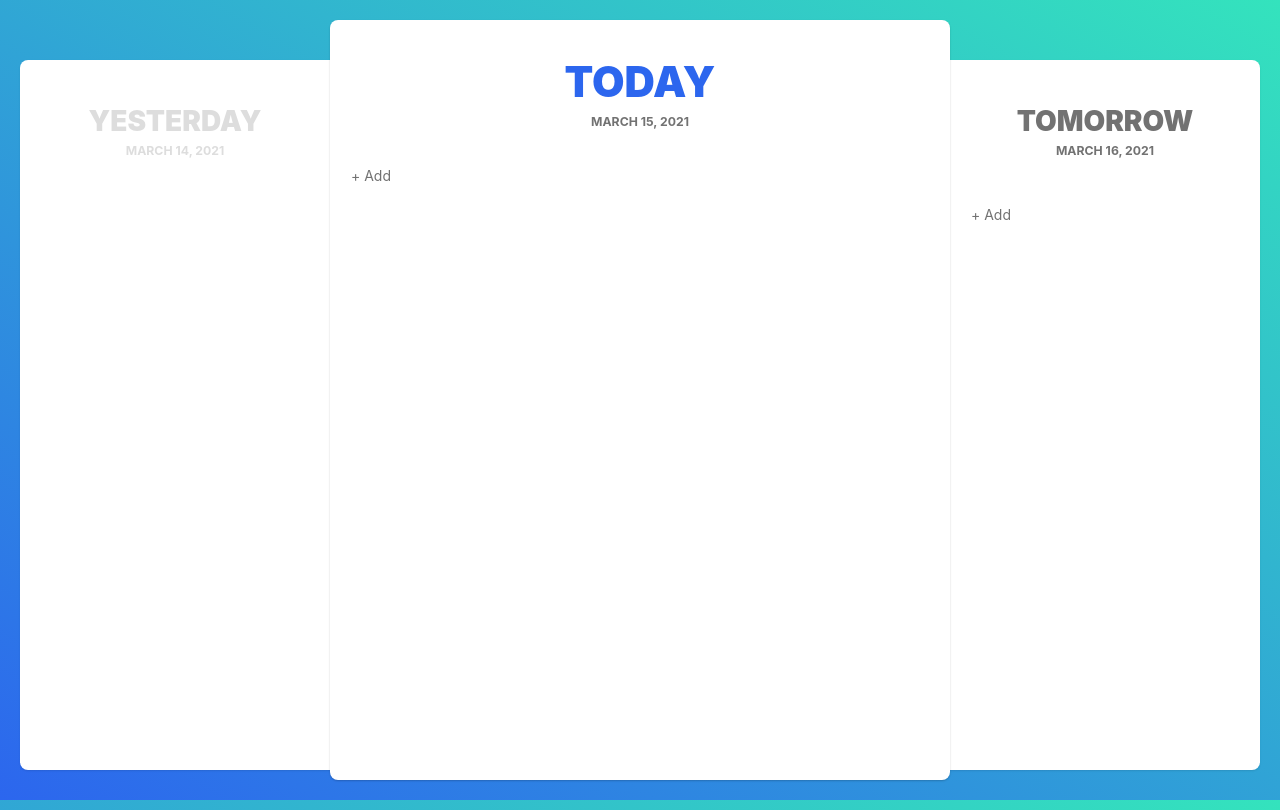
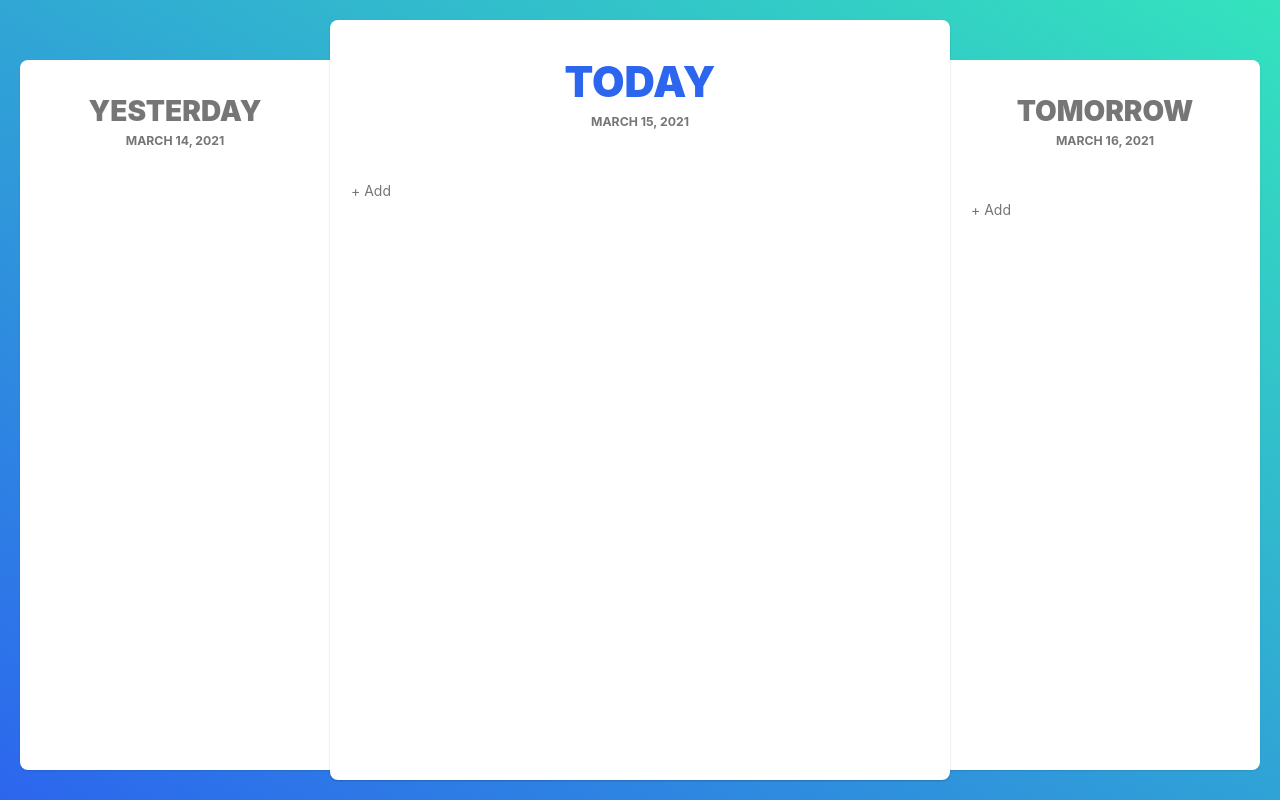
Before and after one commit to philbuchanan/Oggi-Source, a React (Create React App) app: page / in a window 1280 px wide. Built offline with nearby package versions, Linux system fonts and the light colour scheme.

Commit message:
Adjusted to do colors for accessibility

```diff
--- a/src/components/day/index.scss
+++ b/src/components/day/index.scss
@@ -7,13 +7,6 @@
 	&:not(.is-today) {
 		margin-top: 40px;
 		margin-bottom: 10px;
-	}
-
-	&.is-today,
-	&.is-future {
-		.c-day__date {
-			color: #727272;
-		}
 	}
 
 	&.is-today {
@@ -28,14 +21,21 @@
 		}
 	}
 
+	&.is-past,
+	&.is-future {
+		color: #767676;
+
+		.c-day__list {
+			height: calc(100% - 105px);
+		}
+	}
+
 	&.is-past {
-		color: #ddd;
 		border-top-right-radius: 0;
 		border-bottom-right-radius: 0;
 	}
 
 	&.is-future {
-		color: #727272;
 		border-top-left-radius: 0;
 		border-bottom-left-radius: 0;
 	}
@@ -48,17 +48,17 @@
 	align-items: center;
 	text-align: center;
 	text-transform: uppercase;
-	min-height: 110px;
-	padding: 30px 20px 0;
+	padding: 30px 20px 15px;
 }
 
 .c-day__date {
+	color: #767676;
 	font-size: 0.875rem;
 	font-weight: 700;
 }
 
 .c-day__list {
 	overflow-y: scroll;
-	height: calc(100vh - 160px);
+	height: calc(100% - 126px);
 	padding: 25px 10px;
 }
--- a/src/components/todo/index.scss
+++ b/src/components/todo/index.scss
@@ -60,7 +60,7 @@
 	top: 0;
 	left: 10px;
 	bottom: 0;
-	color: #727272;
+	color: #767676;
 }
 
 .c-to-do__actions {
--- a/src/index.scss
+++ b/src/index.scss
@@ -66,6 +66,7 @@ html {
 body {
 	padding: 20px;
 	height: 100vh;
+	overflow: hidden;
 }
 
 h2 {
```
